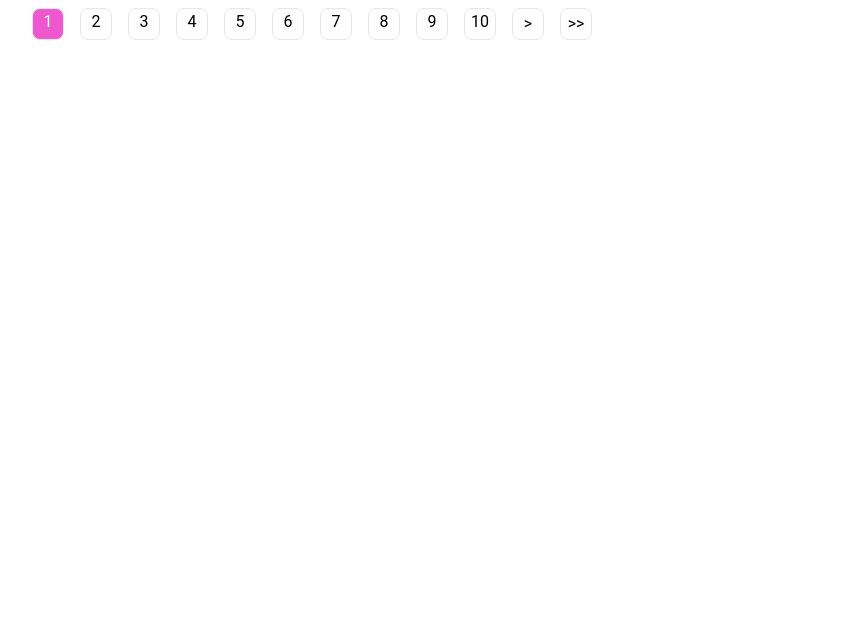
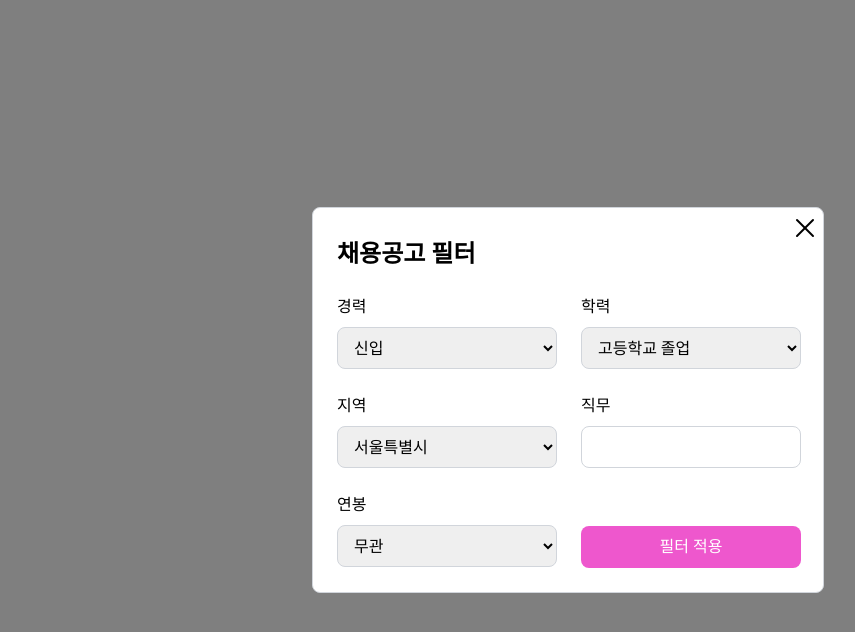
Before and after one commit to hanyechan-dev/HighFive, a React (Vite) app in the folder client/: page / in a window 1280 px wide. Shown: the top 632 px of the page, without its empty margins (72-927 px from the left). Built offline with nearby package versions, Linux system fonts and the light colour scheme.

Commit message:
Common Modal 내 X 버튼 추가

```diff
--- a/client/src/App.tsx
+++ b/client/src/App.tsx
@@ -7,6 +7,8 @@ import CommonPage from "./common/pages/CommonPage"
 import Pagination from "./common/components/pagination/Pagination";
 import { getLastPage, getLastPageBlockIndex } from "./common/utils/PaginationUtil";
 import { usePagination } from "./common/coustomHooks/usePagination";
+import SignUpModal from "./features/auth/SignUpModal";
+import JobPostingFilterModal from "./features/jobPostingForMember/JobPostingFilterModal";
 
 
 
@@ -18,7 +20,7 @@ function App() {
 
     const pagesPerBlock = 10;
     const elementsPerPage = 10;
-    const totalElements = 1553;
+    const totalElements = 1545;
 
 
 
@@ -43,9 +45,12 @@ function App() {
 
     return (
         <>
+        <JobPostingFilterModal />
+
+            {/* <SignUpModal /> */}
 
 
-            <Pagination currentPageBlockIndex={pageBlockIndex}
+            {/* <Pagination currentPageBlockIndex={pageBlockIndex}
                 lastPageBlockIndex={lastPageBlockIndex}
                 pagesPerBlock={pagesPerBlock}
                 lastPage={lastPage}
@@ -54,7 +59,7 @@ function App() {
                 onClickPrev={onClickPrev}
                 onClickNext={onClickNext}
                 onClickLast={onClickLast}
-                onClickPage={setClickedPage} />
+                onClickPage={setClickedPage} /> */}
 
             {/* <CommonPage>
                 <div className="flex">
--- a/client/src/common/components/title/ModalTitle.tsx
+++ b/client/src/common/components/title/ModalTitle.tsx
@@ -5,7 +5,7 @@ interface ModalTitleProps {
     title: string;
 }
 
-const defaultSetting = 'font-semibold font-roboto text-2xl m-[24px]';
+const defaultSetting = 'font-semibold font-roboto text-2xl ml-[24px] mb-[24px]';
 
 const ModalTitle = ({
     icon,
--- a/client/src/common/enum/Enum.tsx
+++ b/client/src/common/enum/Enum.tsx
@@ -42,7 +42,7 @@ export const userTypeEnum = [
 
 export const genderTypeEnum = [
   {label: '남자', value: '남자'},
-  {label: '여자', value: '여자'}
+  {label: '여자', value: '여자'},
 ];
 
 export const salaryEnum = [
--- /dev/null
+++ b/client/src/common/icons/CloseIcon.tsx
@@ -0,0 +1,21 @@
+
+
+const CloseIcon= (props: React.SVGProps<SVGSVGElement>) => (
+  <svg
+    xmlns="http://www.w3.org/2000/svg"
+    width="20"
+    height="20"
+    viewBox="0 0 20 20"
+    fill="none"
+    stroke="currentColor"
+    strokeWidth={2}
+    strokeLinecap="round"
+    strokeLinejoin="round"
+    {...props}
+  >
+    <line x1="2" y1="2" x2="18" y2="18" />
+    <line x1="18" y1="2" x2="2" y2="18" />
+  </svg>
+);
+
+export default CloseIcon;
--- a/client/src/common/modals/CommonModal.tsx
+++ b/client/src/common/modals/CommonModal.tsx
@@ -1,3 +1,5 @@
+import CloseIcon from "../icons/CloseIcon";
+
 interface CommonModalProps {
     size: 's' | 'm' | 'l';
     children: React.ReactNode
@@ -11,16 +13,18 @@ const sizeClass = {
 };
 
 
-const CommonModal = ({ size, onClose, children}: CommonModalProps) => {
+const CommonModal = ({ size, onClose, children }: CommonModalProps) => {
+
+    const raw = sizeClass[size].match(/\d+/)?.[0] ?? "0";
+    const ml = parseInt(raw, 10) - 30;
     return (
         <div
             className="fixed inset-0 bg-black/50 z-50 flex items-center justify-center"
-        onClick={onClose}
         >
             <div
                 className={`bg-white rounded-lg border border-gray-300 ${sizeClass[size]}`}
-          onClick={(e) => e.stopPropagation()} // 모달 내부 클릭은 닫힘 방지
             >
+                <CloseIcon onClick={onClose} className='cursor-pointer mt-[10px] mb-0' style={{ marginLeft: ml }}/>
                 {children}
             </div>
         </div>
```
Lines whose indentation alone changed are shown as unchanged.
